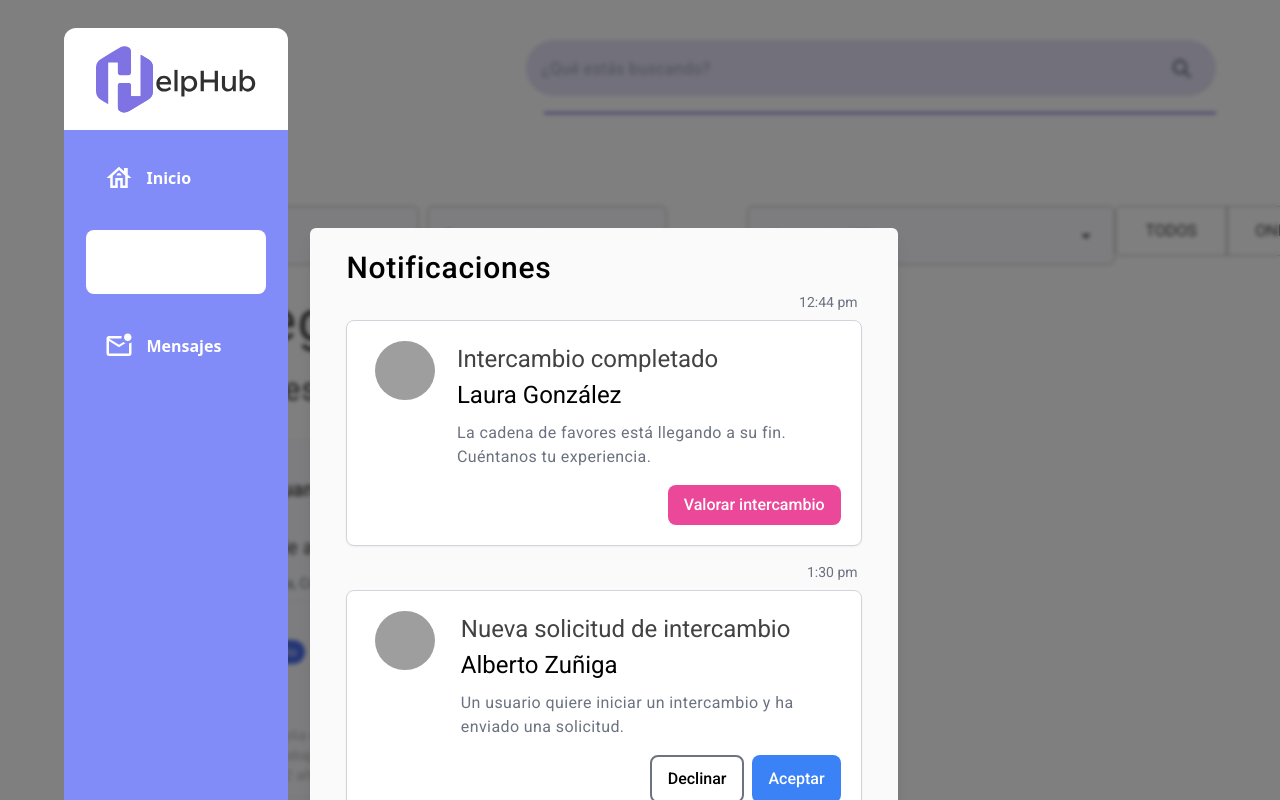
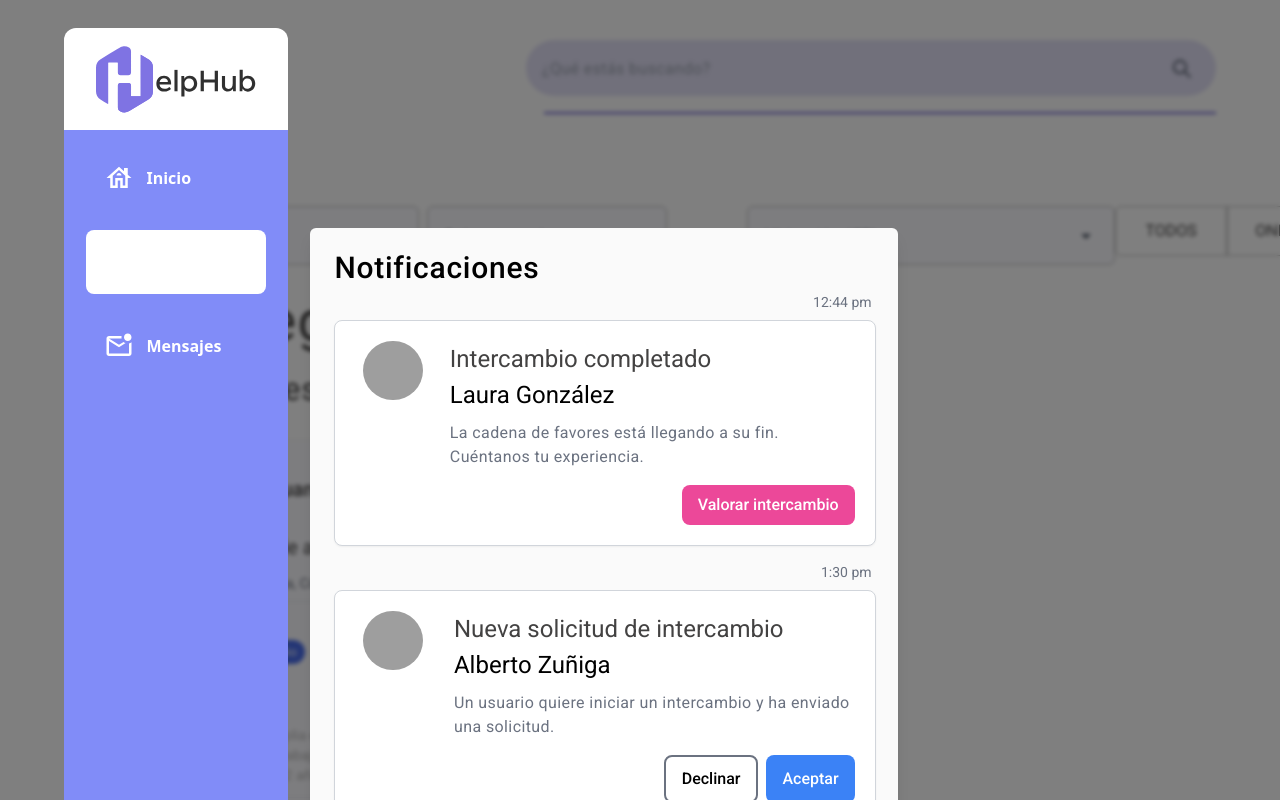
Before and after one commit to AdoptaUnJuniorPlatform/GT-HelpHub-Front, a React (Vite) app: page /home in a window 1280 px wide. Both pictures are taken after a click on the item "Notificación". Shown: the top 800 px of the page. Built offline with nearby package versions, Linux system fonts and the light colour scheme; grey boxes are pictures that could not be loaded.

Commit message:
feat: Adjust display functionality in notifications

```diff
--- a/src/components/Notifications.tsx
+++ b/src/components/Notifications.tsx
@@ -1,13 +1,23 @@
 import { NotificacionesProps } from "../types/types";
 
 function Notificaciones({ notificaciones }: NotificacionesProps) {
+
+  const getContainerHeight = () => {
+    switch (notificaciones.length) {
+      case 1: return "h-[16rem]";
+      case 2: return "h-[33.4em]";
+      case 3: return "h-[50.4rem]";
+      default: return "max-h-[68.5rem] overflow-y-auto";
+    }
+  };
+
   return (
-    <main className={`px-9  bg-[#FAFAFA] rounded-md shadow-lg font-roboto not-italic shrink-0
-        ${notificaciones.length > 0 ? 'w-[36.7rem] h-[37.8rem py-5' : 'w-[26.4rem] h-[31.2rem] pt-6'}`}
+    <main className={`pl-2 bg-[#FAFAFA] rounded-md shadow-lg font-roboto not-italic shrink-0
+        ${notificaciones.length > 0 ? 'w-[36.7rem] mx-h-[55rem] py-5' : 'w-[26.4rem] h-[31.2rem] pt-6'} }`}
     >
-      <h1 className={`text-3xl font-medium leading-6 tracking-wide  ${notificaciones.length > 0 ? 'mb-3 mt-2' : 'mb-8 mt-1'}`}>Notificaciones</h1>
+      <h1 className={`text-3xl font-medium leading-6 tracking-wide pl-4 ${notificaciones.length > 0 ? 'mb-3 mt-2' : 'mb-8 mt-1'}`}>Notificaciones</h1>
       {notificaciones.length > 0 ? (
-        <section>
+        <section className={`px-4 ${notificaciones.length > 4 ? "overflow-y-auto" : "pr-[22px]" } ${getContainerHeight()}`}>
           {notificaciones.map((notif) => (
             <div
               key={notif.id}>
```
